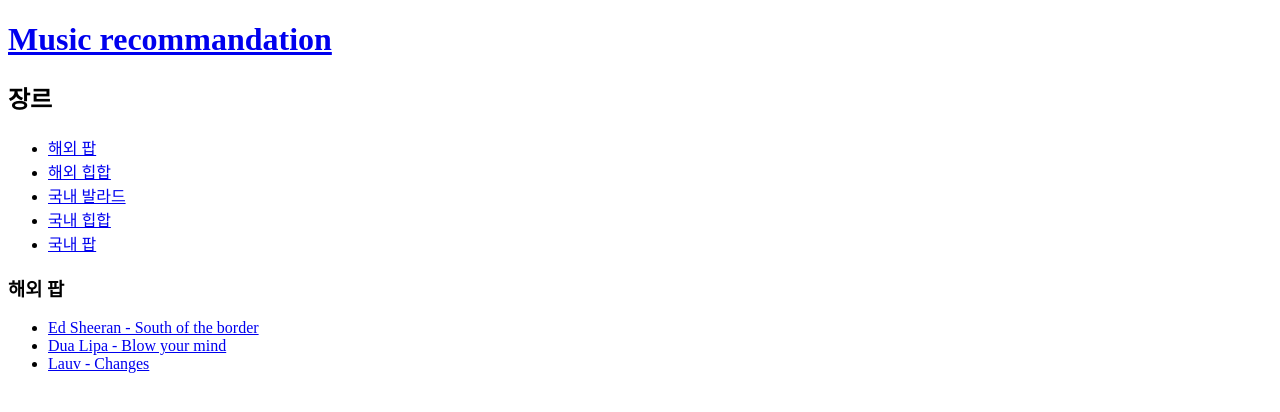
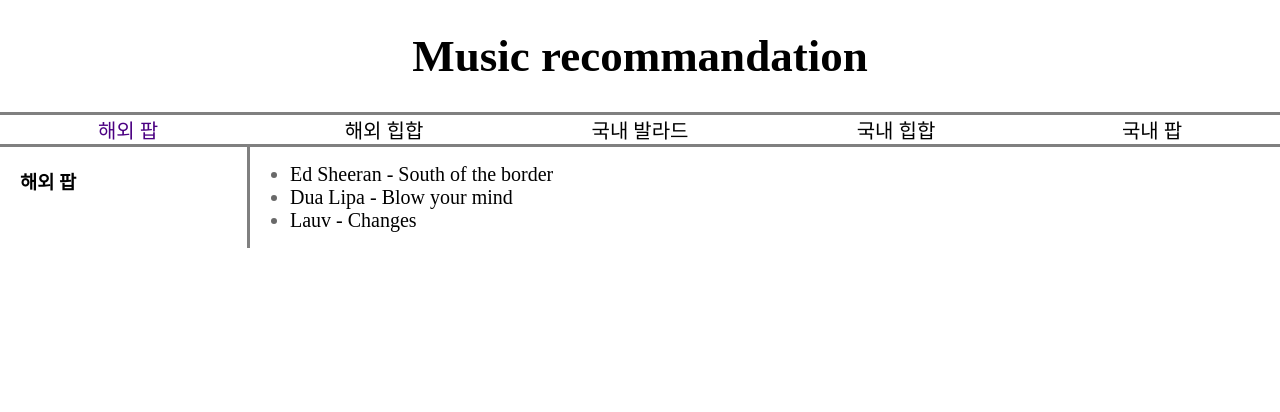
Before and after one commit to pjy008008/Music-recommandation, a plain HTML site: page foreign pop.html in a window 1280 px wide. Drawn offline with Linux system fonts and the light colour scheme.

Commit message:
Add files via upload
second

```diff
--- a/foreign pop.html
+++ b/foreign pop.html
@@ -3,22 +3,66 @@
 <head>
   <title>Music recommandation</title>
   <meta charset="utf-8">
+  <style>
+  body{
+    margin: 0;
+  }
+  a{
+    color:black;
+    text-decoration: none;
+  }
+  h1{
+    margin: 0px;
+    border-bottom: 3px gray solid;
+    font-size:45px;
+    text-align: center;
+    padding: 30px;
+  }
+  h3{
+    border-right: 3px gray solid;
+    padding-left: 20px;
+    margin: 0;
+    padding: 20px;
+  }
+  li{
+    font-size: 20px;
+    color: Dimgrey;
+  }
+  #genre ul{
+    text-align: center;
+    list-style: none;
+    display: grid;
+    grid-template-columns: 1fr 1fr 1fr 1fr 1fr;
+    margin:0;
+    border-bottom: 3px gray solid;
+    padding-left: 0;
+  }
+  #contents {
+    display: grid;
+    grid-template-columns: 250px 1fr;
+  }
+  </style>
 </head>
 <body>
   <h1><a href="index.html">Music recommandation</a></h1>
-  <h2>장르</h2>
+  <div id="genre">
     <ul>
-    <li><a href="foreign pop.html">해외 팝</a></li>
-    <li><a href="foreign hiphop.html">해외 힙합</a></li>
-    <li><a href="korean ballad.html">국내 발라드</a></li>
-    <li><a href="korean hiphop.html">국내 힙합</a></li>
-    <li><a href="korean pop.html">국내 팝</a></li>
+      <li><a href="foreign pop.html" class="genre" style="color:indigo">해외 팝</a></li>
+      <li><a href="foreign hiphop.html" class="genre">해외 힙합</a></li>
+      <li><a href="korean ballad.html" class="genre">국내 발라드</a></li>
+      <li><a href="korean hiphop.html" class="genre">국내 힙합</a></li>
+      <li><a href="korean pop.html" class="genre">국내 팝</a></li>
     </ul>
+  </div>
+  <div id="contents">
   <h3>해외 팝</h3>
+    <div>
       <ul>
         <li><a href="https://www.youtube.com/watch?v=UPOT2tgY9QQ"target="_blank">Ed Sheeran - South of the border</a></li>
         <li><a href="https://www.youtube.com/watch?v=-ua7EIxKqoo"target="_blank">Dua Lipa - Blow your mind</a></li>
         <li><a href="https://www.youtube.com/watch?v=UMW9NmlX1ws"target="_blank">Lauv - Changes</a></li>
       </ul>
+    </div>
+</div>
 </body>
 </html>
```
Also changed, not shown: Ed sheeran.html (added, +10 -0 lines), foreign hiphop.html (+15 -5 lines), index.html (+34 -7 lines), korean ballad.html (+11 -1 lines), korean hiphop.html (+11 -1 lines), korean pop.html (+12 -2 lines). Lines whose indentation alone changed are shown as unchanged.
